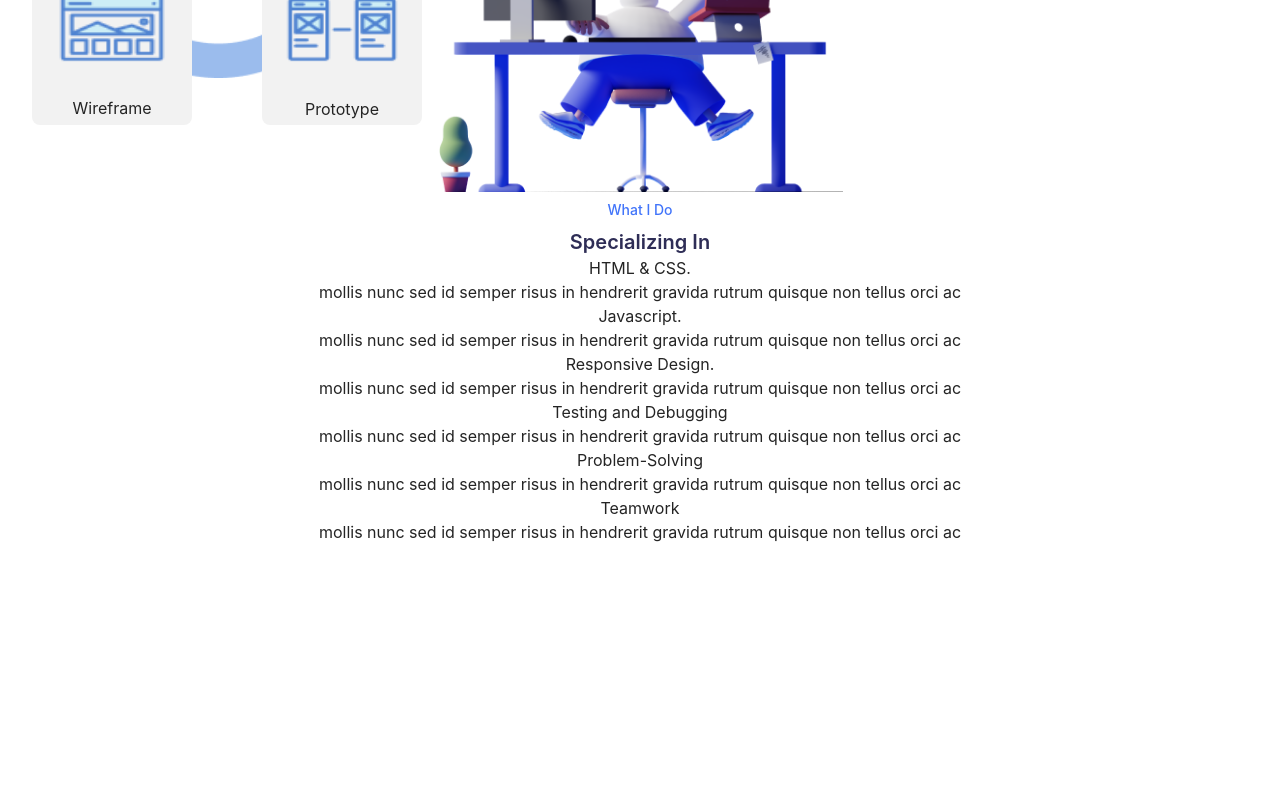
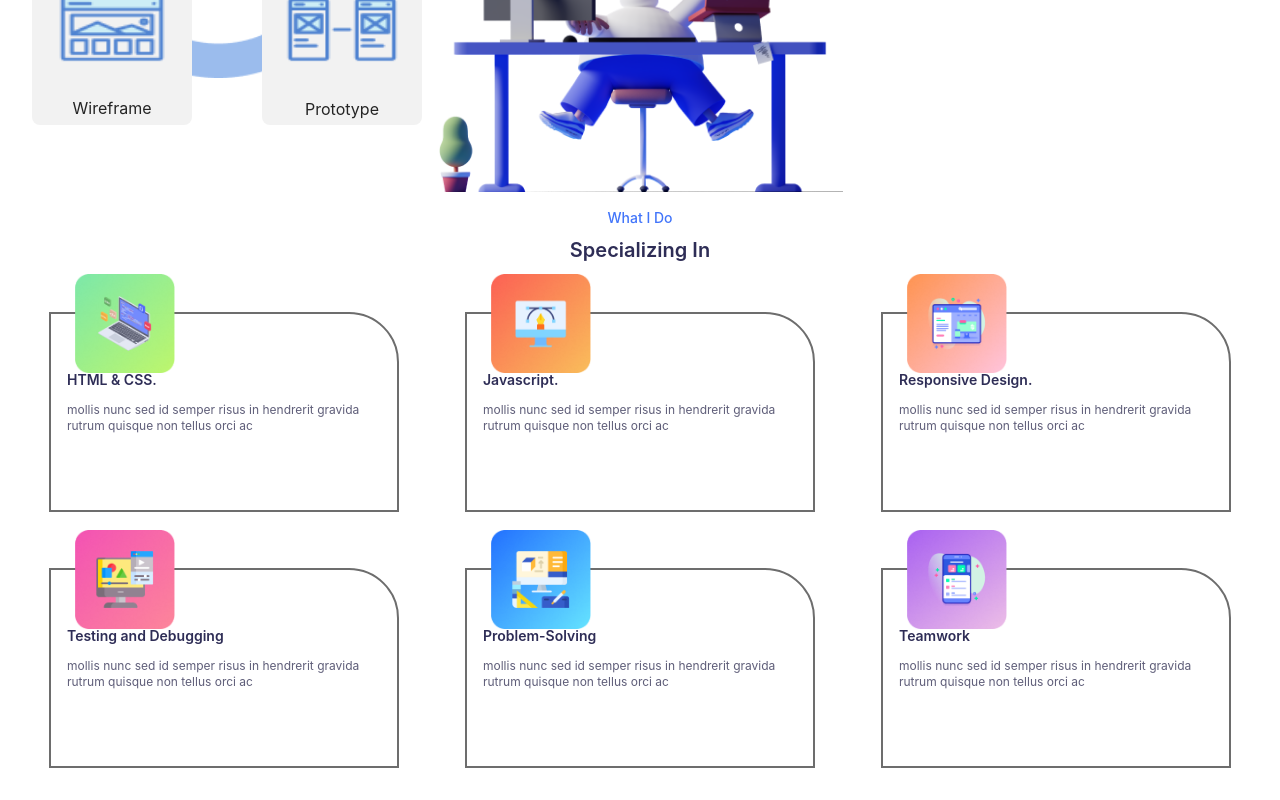
Before and after one commit to sssiriwan/My-Resume-Web-Design, a React (Vite) app: page / in a window 1280 px wide. Shown: the part 936-1736 px from the top of the page. Before the commit the page ends 1512 px from the top, so only its background shows below. Built offline with nearby package versions, Linux system fonts and the light colour scheme.

Commit message:
feat:add-skill-page

```diff
--- a/src/pages/SkillPage.jsx
+++ b/src/pages/SkillPage.jsx
@@ -1,55 +1,56 @@
 function SkillPage() {
   return (
-    <div id="app-wrapper-skill" className="">
-      <div className="section-title">
+    <div id="app-wrapper-skill" className=" w-full">
+      <div id="section-title" className=" py-2 pb-12">
         <p className=" text-sm text-[#4275FA] font-medium py-2">What I Do</p>
         <p className="text-xl font-semibold  text-[#2E2D56]">Specializing In</p>
       </div>
-      <div id="skill-list" className="">
-        <div className="skill">
-          <img className="skill-image" />
-          <div className="skill-name">HTML & CSS.</div>
-          <div className="skill-detail">
+      <div id="skill-list" className=" w-full grid gap-x-8 gap-y-14 grid-cols-3 place-items-center text-left ">
+        {/* ตรงนี้อยาก.mapแต่เหมือนจะไม่ทันถ้าเวลาเหลือจะกลับมาแก้อันนี้ */}
+        <div id="skill" className=" relative w-[350px] h-[200px]  border-solid border-2 border-[#6D6D6D] rounded-tr-[50px] ">
+          <img id="skill-image" className=" absolute left-6 -top-10 w-[100px] " src="..\src\image\Frame 1.png" />
+          <div id="skill-name" className=" w-full text-sm text-[#2E2D56] py-3 font-semibold pt-14 pl-4">HTML & CSS.</div>
+          <div id="skill-detail" className="w-11/12 text-xs text-[#5F5E79] font-normal pl-4 ">
             mollis nunc sed id semper risus in hendrerit gravida rutrum quisque
             non tellus orci ac
           </div>
         </div>
-        <div className="skill">
-          <img className="skill-image" />
-          <div className="skill-name">Javascript.</div>
-          <div className="skill-detail">
+        <div id="skill" className=" relative w-[350px] h-[200px]  border-solid border-2 border-[#6D6D6D] rounded-tr-[50px] ">
+          <img id="skill-image" className=" absolute left-6 -top-10 w-[100px] " src="src/image/Frame 2.png" />
+          <div id="skill-name" className=" w-full text-sm text-[#2E2D56] py-3 font-semibold pt-14 pl-4">Javascript.</div>
+          <div id="skill-detail" className="w-11/12 text-xs text-[#5F5E79] font-normal pl-4 ">
             mollis nunc sed id semper risus in hendrerit gravida rutrum quisque
             non tellus orci ac
           </div>
         </div>
-        <div className="skill">
-          <img className="skill-image" />
-          <div className="skill-name">Responsive Design.</div>
-          <div className="skill-detail">
+        <div id="skill" className=" relative w-[350px] h-[200px]  border-solid border-2 border-[#6D6D6D] rounded-tr-[50px] ">
+          <img id="skill-image" className=" absolute left-6 -top-10 w-[100px] " src="src/image/Frame 3.png" />
+          <div id="skill-name" className=" w-full text-sm text-[#2E2D56] py-3 font-semibold pt-14 pl-4">Responsive Design.</div>
+          <div id="skill-detail" className="w-11/12 text-xs text-[#5F5E79] font-normal pl-4 ">
             mollis nunc sed id semper risus in hendrerit gravida rutrum quisque
             non tellus orci ac
           </div>
         </div>
-        <div className="skill">
-          <img className="skill-image" />
-          <div className="skill-name">Testing and Debugging</div>
-          <div className="skill-detail">
+        <div id="skill" className=" relative w-[350px] h-[200px]  border-solid border-2 border-[#6D6D6D] rounded-tr-[50px] ">
+          <img id="skill-image" className=" absolute left-6 -top-10 w-[100px] " src="src/image/Frame 4.png" />
+          <div id="skill-name" className=" w-full text-sm text-[#2E2D56] py-3 font-semibold pt-14 pl-4">Testing and Debugging</div>
+          <div id="skill-detail" className="w-11/12 text-xs text-[#5F5E79] font-normal pl-4 ">
             mollis nunc sed id semper risus in hendrerit gravida rutrum quisque
             non tellus orci ac
           </div>
         </div>
-        <div className="skill">
-          <img className="skill-image" />
-          <div className="skill-name">Problem-Solving</div>
-          <div className="skill-detail">
+        <div id="skill" className=" relative w-[350px] h-[200px]  border-solid border-2 border-[#6D6D6D] rounded-tr-[50px] ">
+          <img id="skill-image" className=" absolute left-6 -top-10 w-[100px] " src="src/image/Frame 5.png" />
+          <div id="skill-name" className=" w-full text-sm text-[#2E2D56] py-3 font-semibold pt-14 pl-4">Problem-Solving</div>
+          <div id="skill-detail" className="w-11/12 text-xs text-[#5F5E79] font-normal pl-4 ">
             mollis nunc sed id semper risus in hendrerit gravida rutrum quisque
             non tellus orci ac
           </div>
         </div>
-        <div className="skill">
-          <img className="skill-image" />
-          <div className="skill-name">Teamwork</div>
-          <div className="skill-detail">
+        <div id="skill" className=" relative w-[350px] h-[200px]  border-solid border-2 border-[#6D6D6D] rounded-tr-[50px] ">
+          <img id="skill-image" className=" absolute left-6 -top-10 w-[100px] " src="src/image/Frame 6.png" />
+          <div id="skill-name" className=" w-full text-sm text-[#2E2D56] py-3 font-semibold pt-14 pl-4">Teamwork</div>
+          <div id="skill-detail" className="w-11/12 text-xs text-[#5F5E79] font-normal pl-4 ">
             mollis nunc sed id semper risus in hendrerit gravida rutrum quisque
             non tellus orci ac
           </div>
```
